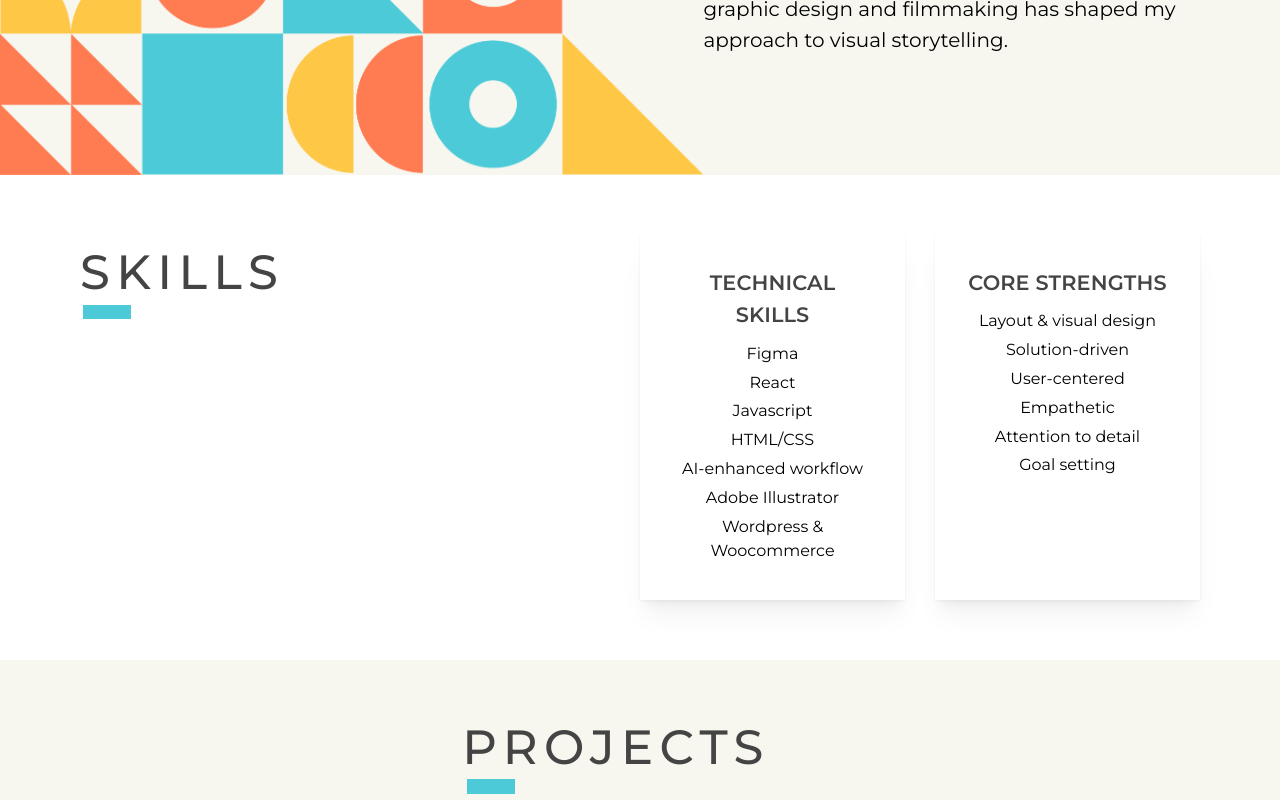
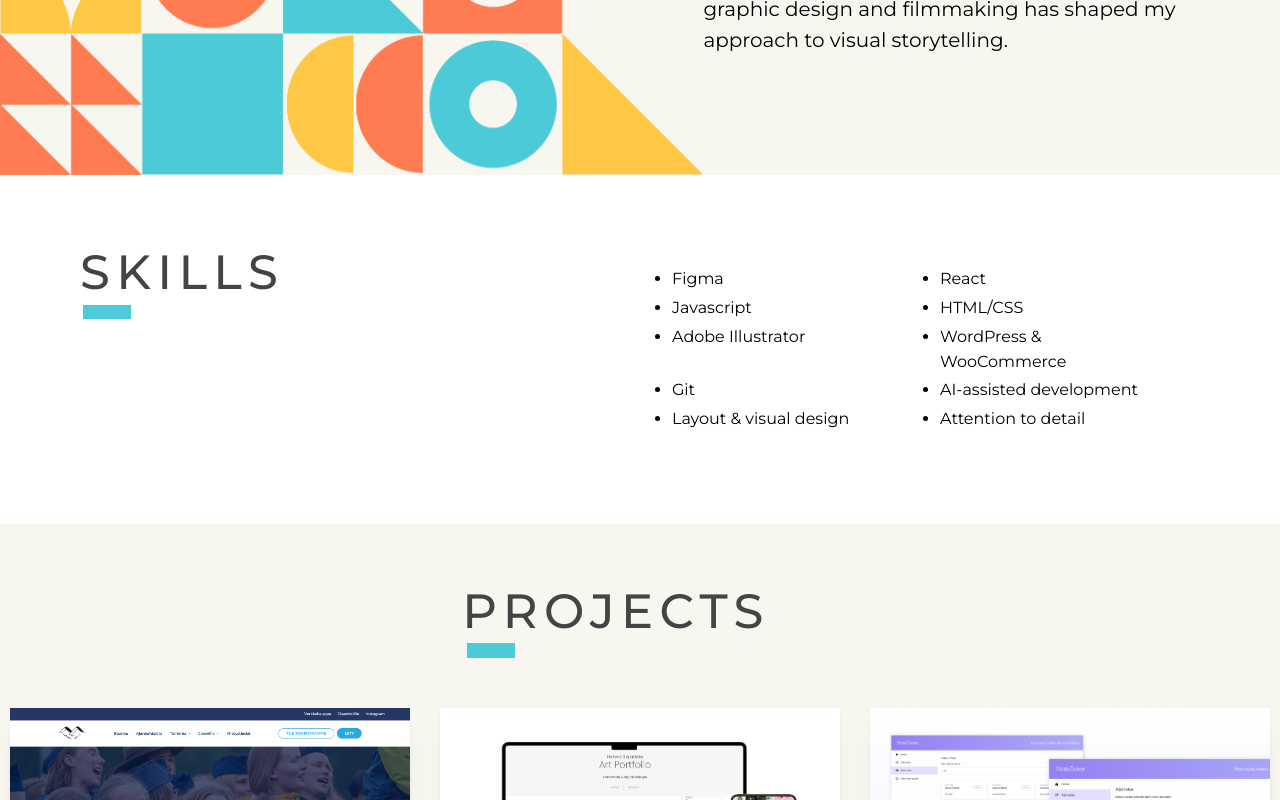
Before and after one commit to hennamarleena/UXUI-portfolio, a React (Vite) app: page / in a window 1280 px wide. Shown: the part 544-1344 px from the top of the page. Built offline with nearby package versions, Linux system fonts and the light colour scheme.

Commit message:
skills osion päivitys

```diff
--- a/src/App.css
+++ b/src/App.css
@@ -220,7 +220,7 @@ nav ul li button:hover {
   flex-grow: 1;
   display: flex;
   flex-direction: column;
-  text-align: center;
+  text-align: left;
 }
 
 .skills-paper {
@@ -236,7 +236,7 @@ nav ul li button:hover {
 }
 
 .skills-paper li {
-  text-align: center;
+  text-align: left;
   list-style: none;
   padding-bottom: 4px;
 }
@@ -512,7 +512,7 @@ h3.mantine-Title-root {
   }
   #skills {
     flex-direction: column;
-    text-align: center;
+    text-align: left;
     flex-wrap: wrap;
     padding: 20px;
   }
--- a/src/components/Skills.jsx
+++ b/src/components/Skills.jsx
@@ -1,3 +1,41 @@
+// import { Paper } from '@mantine/core';
+
+// export default function Skills() {
+//   return (
+//     <section id="skills" aria-labelledby="skills-title">
+//       <div className="skills-title">
+//         <h2>Skills</h2>
+//       </div>
+
+//       <div className="skills-content">
+//         <div className="skills-paper">
+//           <Paper shadow="" radius="0" p="xl" style={{ backgroundColor: '#fff', height: '100%' }}>
+//             {/* <h3>Technical skills</h3> */}
+//             <ul className='skills-list'>
+//               <li>Figma</li>
+//               <li>React</li>
+//               <li>Javascript</li>
+//               <li>HTML/CSS</li>
+//               <li>AI-enhanced workflow</li>
+//               <li>Adobe Illustrator</li>
+//               <li>Wordpress & Woocommerce</li>
+//             </ul>
+//           </Paper>
+//         </div>
+// {/*
+//         <div className="skills-paper">
+//           <Paper shadow="md" radius="0" p="xl" style={{ backgroundColor: '#fff', height: '100%' }}>
+//             <h3>Core Strengths</h3>
+//             <ul>
+//
+//             </ul>
+//           </Paper>
+//         </div> */}
+//       </div>
+//     </section>
+//   );
+// }
+
 import { Paper } from '@mantine/core';
 
 export default function Skills() {
@@ -8,34 +46,24 @@ export default function Skills() {
       </div>
 
       <div className="skills-content">
-        <div className="skills-paper">
-          <Paper shadow="md" radius="0" p="xl" style={{ backgroundColor: '#fff', height: '100%' }}>
-            <h3>Technical skills</h3>
-            <ul className='skills-list'>
+        <Paper radius="0" p="xl" style={{ backgroundColor: '#fff' }}>
+          <ul className="skills-list" style={{
+            display: 'grid',
+            gridTemplateColumns: '1fr 1fr',
+            gap: '4px 40px',
+          }}>
             <li>Figma</li>
             <li>React</li>
             <li>Javascript</li>
             <li>HTML/CSS</li>
-              <li>AI-enhanced workflow</li>
             <li>Adobe Illustrator</li>
-              <li>Wordpress & Woocommerce</li>
+            <li>WordPress & WooCommerce</li>
+            <li>Git</li>
+            <li>AI-assisted development</li>
+            <li>Layout & visual design</li>
+            <li>Attention to detail</li>
           </ul>
         </Paper>
-        </div>
-
-        <div className="skills-paper">
-          <Paper shadow="md" radius="0" p="xl" style={{ backgroundColor: '#fff', height: '100%' }}>
-            <h3>Core Strengths</h3>
-            <ul>
-              <li>Layout & visual design</li>
-              <li>Solution-driven</li>
-              <li>User-centered</li>
-              <li>Empathetic</li>
-              <li>Attention to detail</li>
-              <li>Goal setting</li>
-            </ul>
-          </Paper>
-        </div>
       </div>
     </section>
   );
```
Lines whose indentation alone changed are shown as unchanged.
